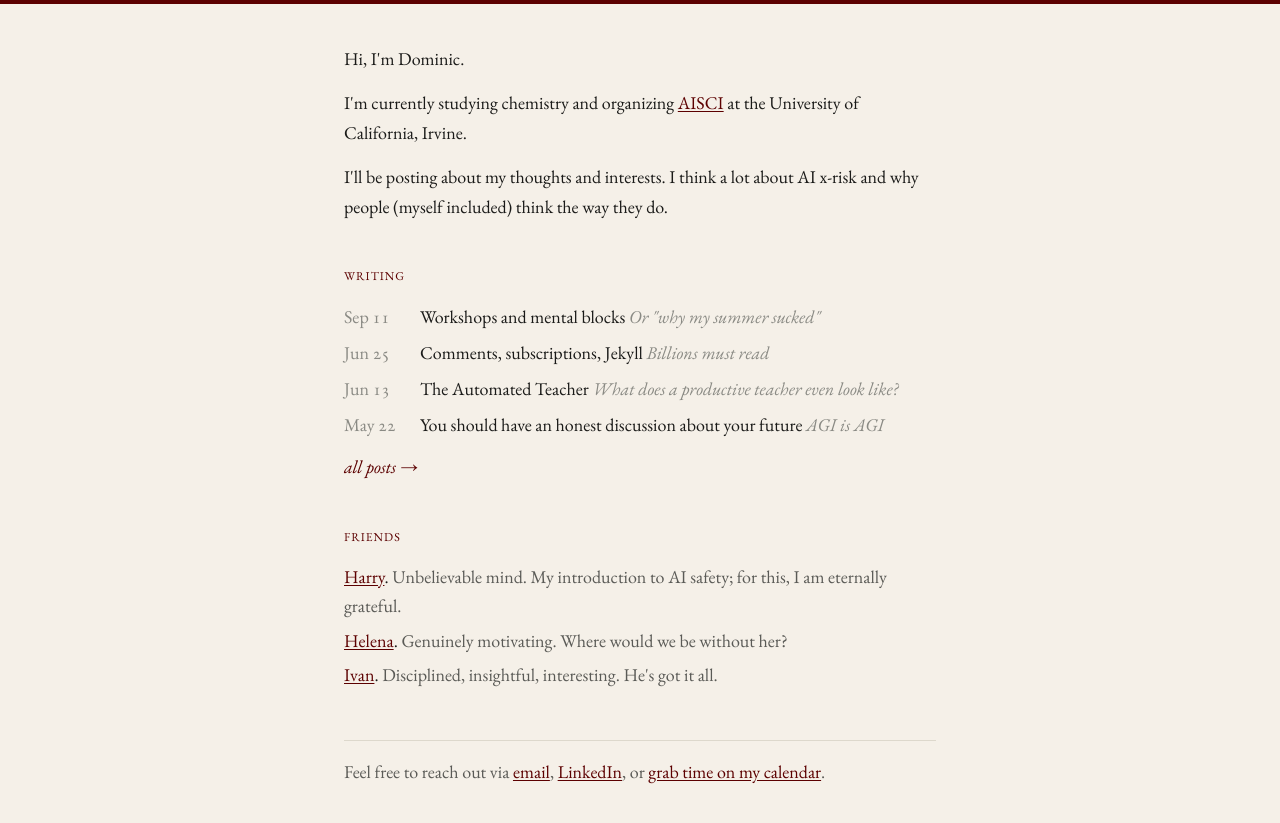
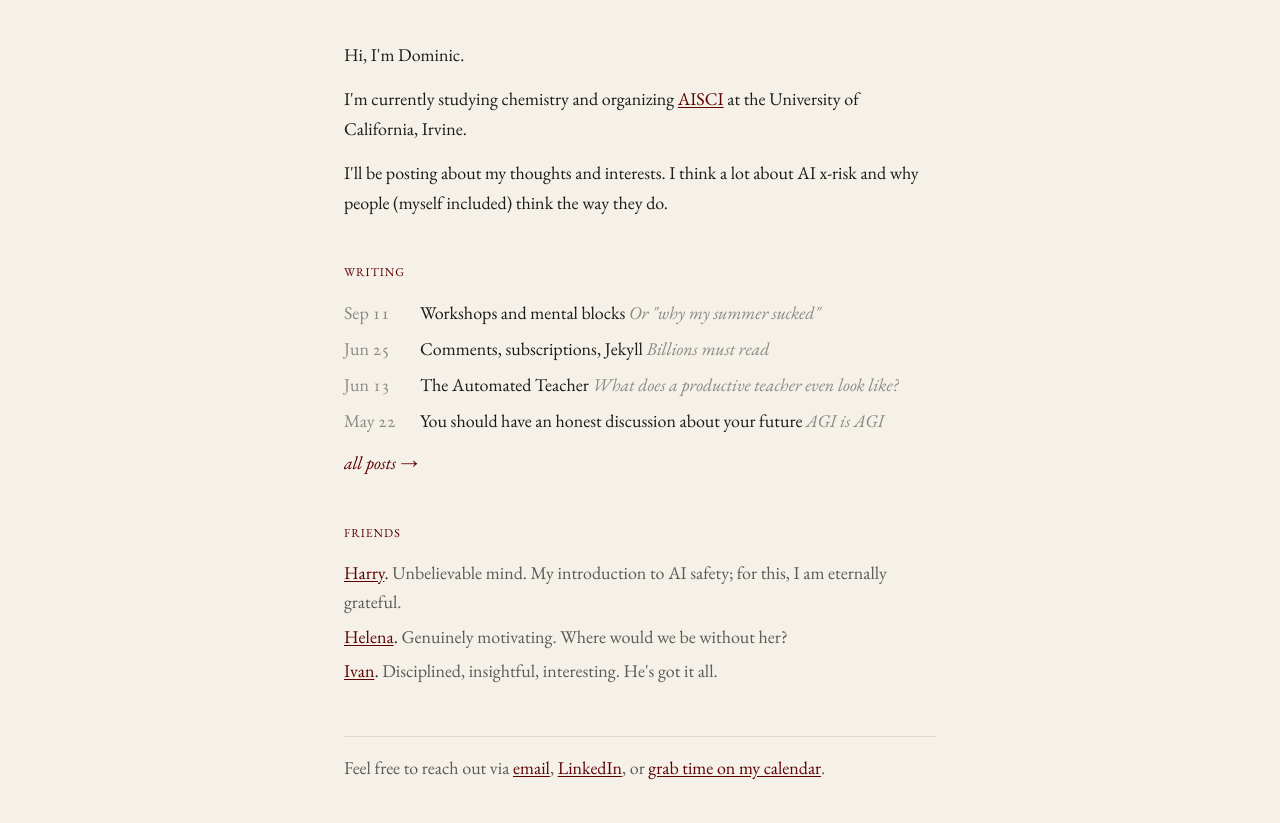
Before and after one commit to DominicMascetti/DominicMascetti, a Jekyll site: the page built from index.html, in a window 1280 px wide. Shown: the top 823 px of the page. Built offline with Jekyll 4.4.1, drawn with Linux system fonts in a browser that asks for light colours.

Commit message:
Remove the red accent bar from the top of the site
Co-Authored-By: Claude Opus 5.5 <noreply@anthropic.com>

```diff
--- a/assets/css/site.css
+++ b/assets/css/site.css
@@ -17,7 +17,6 @@ body {
   line-height: 1.65;
   color: var(--ink);
   background: var(--bg);
-  border-top: 4px solid var(--accent);
 }
 
 .wrap {
--- a/open-research.html
+++ b/open-research.html
@@ -33,7 +33,6 @@ title: open research
       line-height: 1.65;
       color: var(--ink);
       background: var(--bg);
-      border-top: 4px solid var(--accent);
     }
 
     .wrap {
--- a/research-labels.html
+++ b/research-labels.html
@@ -33,7 +33,6 @@ title: research labels
       line-height: 1.65;
       color: var(--ink);
       background: var(--bg);
-      border-top: 4px solid var(--accent);
     }
 
     .wrap {
```
